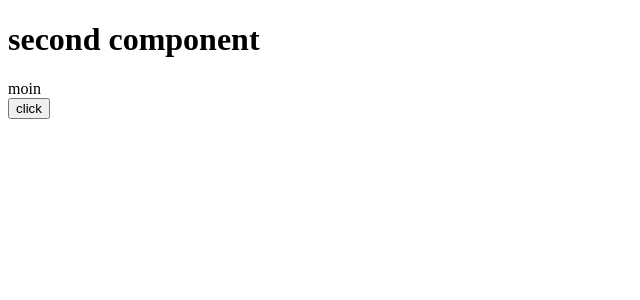
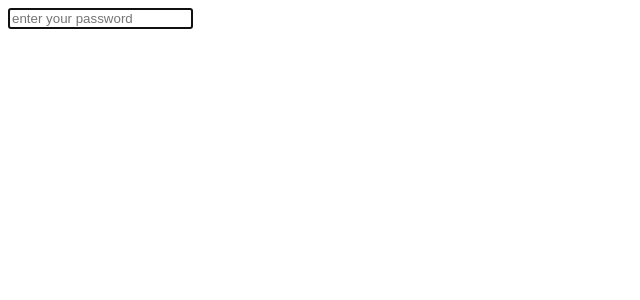
Before and after one commit to risuvoo/react, a React (Create React App) app: page / in a window 1280 px wide. Shown: the top 300 px of the page, without its empty margins (0-640 px from the left). Built offline with nearby package versions, Linux system fonts and the light colour scheme.

Commit message:
something learning

```diff
--- a/src/App.js
+++ b/src/App.js
@@ -1,5 +1,6 @@
 // import Clock from './Components/Clock';
-import MyContextApi from './Components/MyContextApi';
+
+import MyUseEffect from './Components/Hooks/MyUseEffect';
 
 function App() {
     return (
@@ -26,7 +27,8 @@ function App() {
             <Counter
                 render={(counter, handler) => <HoverCounter counter={counter} handler={handler} />}
             /> */}
-            <MyContextApi />
+            {/* <MyContextApi /> */}
+            <MyUseEffect />
         </>
     );
 }
--- /dev/null
+++ b/src/Components/Hooks/MyUseEffect.js
@@ -0,0 +1,17 @@
+import React, { useEffect, useRef } from 'react';
+
+const MyUseEffect = () => {
+    const myInput = useRef(null);
+    useEffect(() => {
+        myInput.current.focus();
+    }, []);
+    return (
+        <>
+            <div>
+                <input ref={myInput} type="text" placeholder="enter your password" />
+            </div>
+        </>
+    );
+};
+
+export default MyUseEffect;
```
